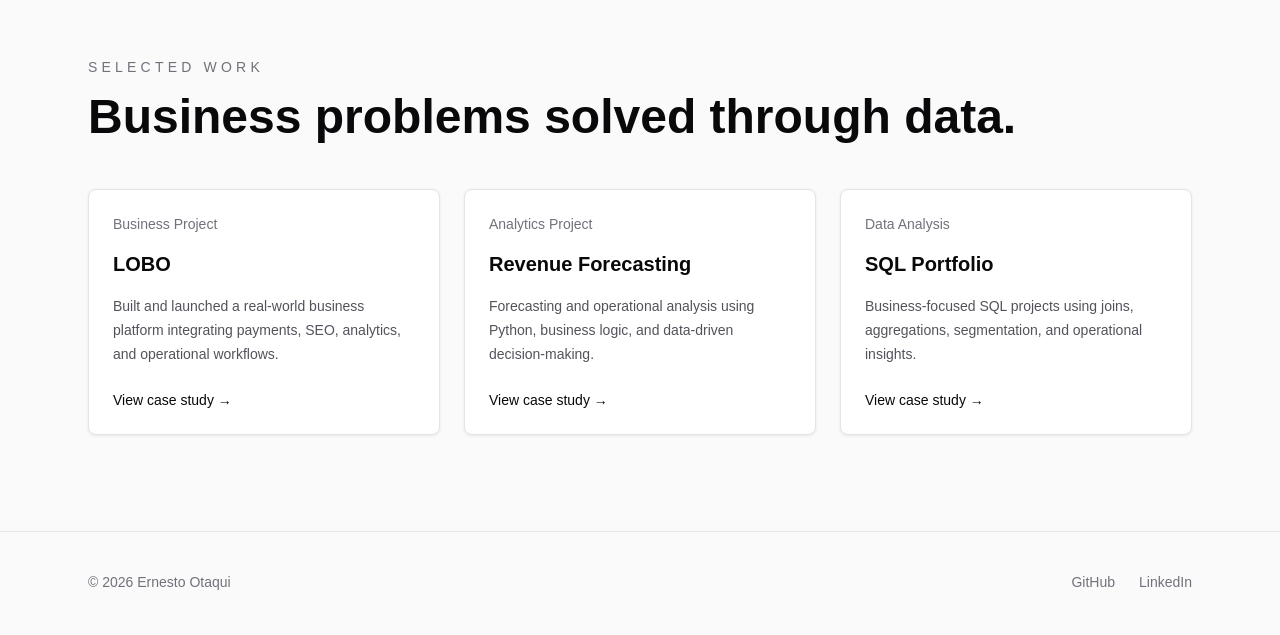
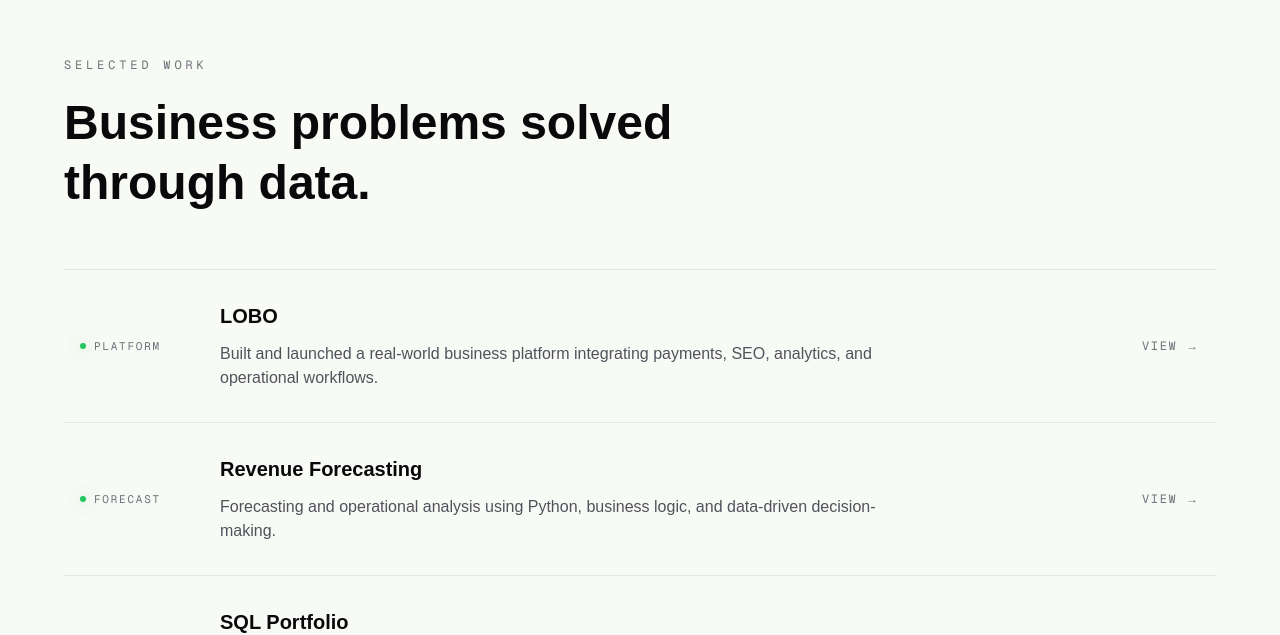
Before and after one commit to neto995/portfolio, a Next.js app: page / in a window 1280 px wide. Shown: the part 1386-2021 px from the top of the page. Built offline with nearby package versions, Linux system fonts and the light colour scheme.

Commit message:
selected work updated

```diff
--- a/components/ProjectCard.jsx
+++ b/components/ProjectCard.jsx
@@ -1,23 +1,39 @@
 import Link from "next/link";
 
+const projectLabels = {
+  lobo: "Platform",
+  "revenue-forecasting": "Forecast",
+  "sql-portfolio": "SQL",
+};
+
 export default function ProjectCard({ project }) {
+  const label = projectLabels[project.slug] || project.type;
+
   return (
     <Link
       href={`/projects/${project.slug}`}
-      className="group rounded-lg border border-zinc-200 bg-white p-6 shadow-sm shadow-zinc-200/70 transition hover:border-zinc-300 hover:shadow-md"
+      className="group grid gap-5 border-b border-zinc-200 py-8 transition last:border-b-0 hover:bg-lime-50/55 md:grid-cols-[120px_minmax(0,1fr)_auto] md:items-center md:px-4"
     >
-      <p className="text-sm text-zinc-500">{project.type}</p>
-
-      <h3 className="mt-4 text-xl font-semibold text-zinc-950 group-hover:text-zinc-700">
-        {project.title}
-      </h3>
-
-      <p className="mt-4 text-sm leading-6 text-zinc-600">
-        {project.description}
+      <p className="flex items-center gap-2 font-mono text-[11px] uppercase tracking-[0.16em] text-zinc-500">
+        <span
+          aria-hidden="true"
+          className="h-1.5 w-1.5 rounded-full bg-[#22c55e] shadow-[0_0_16px_rgba(34,197,94,0.45)]"
+        />
+        {label}
       </p>
 
-      <p className="mt-6 text-sm font-medium text-zinc-950">
-        View case study →
+      <div>
+        <h3 className="text-xl font-semibold text-zinc-950 transition group-hover:text-lime-700">
+          {project.title}
+        </h3>
+
+        <p className="mt-3 max-w-2xl text-sm leading-6 text-zinc-600 md:text-base">
+          {project.description}
+        </p>
+      </div>
+
+      <p className="font-mono text-xs uppercase tracking-[0.14em] text-zinc-500 transition group-hover:translate-x-1 group-hover:text-lime-700 md:justify-self-end">
+        View →
       </p>
     </Link>
   );
--- a/components/ProjectsSection.jsx
+++ b/components/ProjectsSection.jsx
@@ -3,22 +3,24 @@ import ProjectCard from "./ProjectCard";
 
 export default function ProjectsSection() {
   return (
-    <section id="projects" className="mx-auto max-w-6xl px-6 py-24">
-      <div className="mb-12">
-        <p className="text-sm uppercase tracking-[0.3em] text-zinc-500">
+    <section id="projects" className="bg-[#f8faf5] px-6 py-24 text-zinc-950">
+      <div className="mx-auto max-w-6xl">
+        <div className="mb-14 max-w-2xl">
+          <p className="font-mono text-xs uppercase tracking-[0.32em] text-zinc-500">
             Selected Work
           </p>
 
-        <h2 className="mt-4 text-3xl font-semibold text-zinc-950 md:text-5xl">
+          <h2 className="mt-5 text-3xl font-semibold leading-tight text-zinc-950 md:text-5xl">
             Business problems solved through data.
           </h2>
         </div>
 
-      <div className="grid gap-6 md:grid-cols-3">
+        <div className="border-y border-zinc-200">
           {projects.map((project) => (
             <ProjectCard key={project.title} project={project} />
           ))}
         </div>
+      </div>
     </section>
   );
 }
```
Lines whose indentation alone changed are shown as unchanged.
